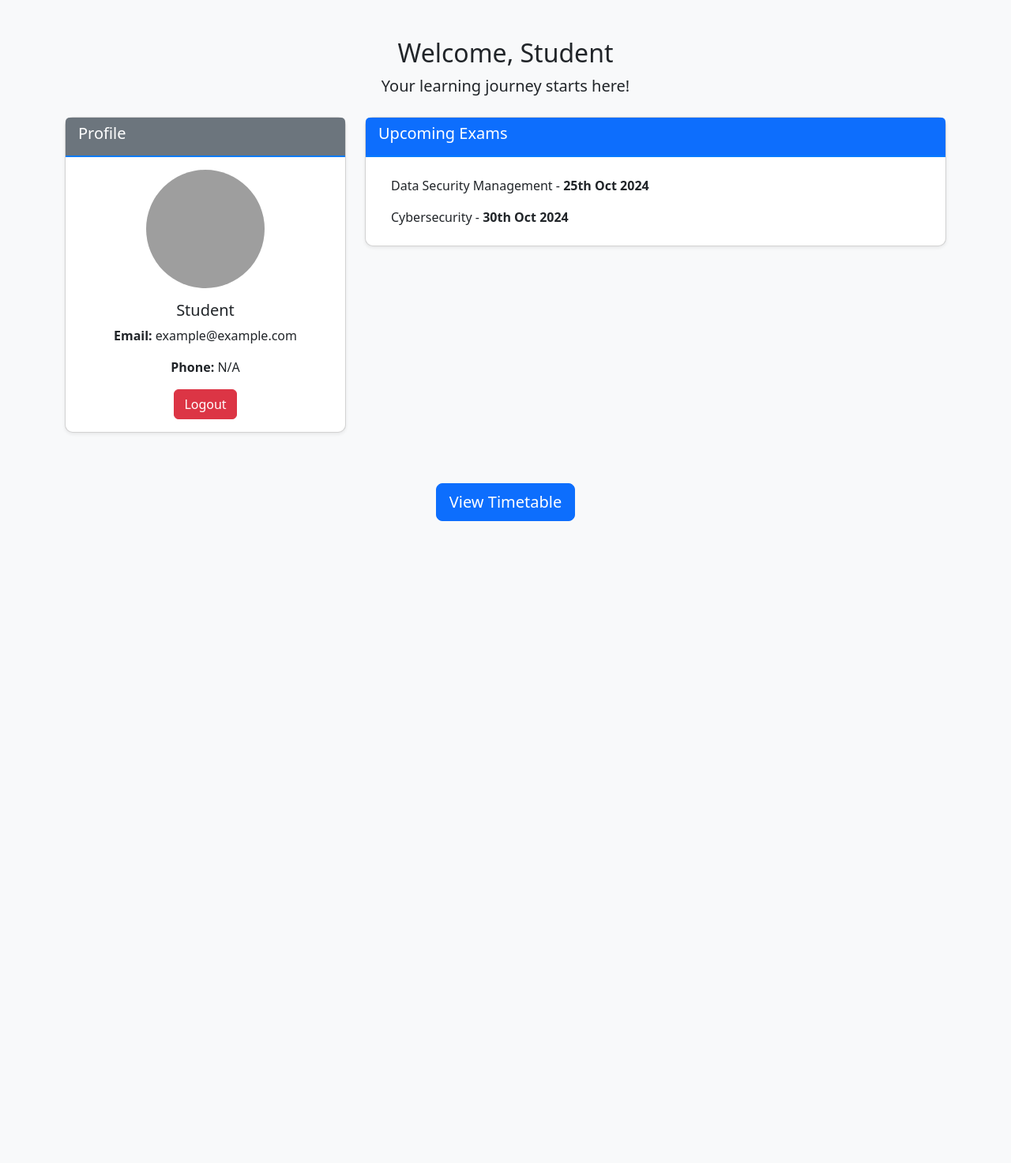
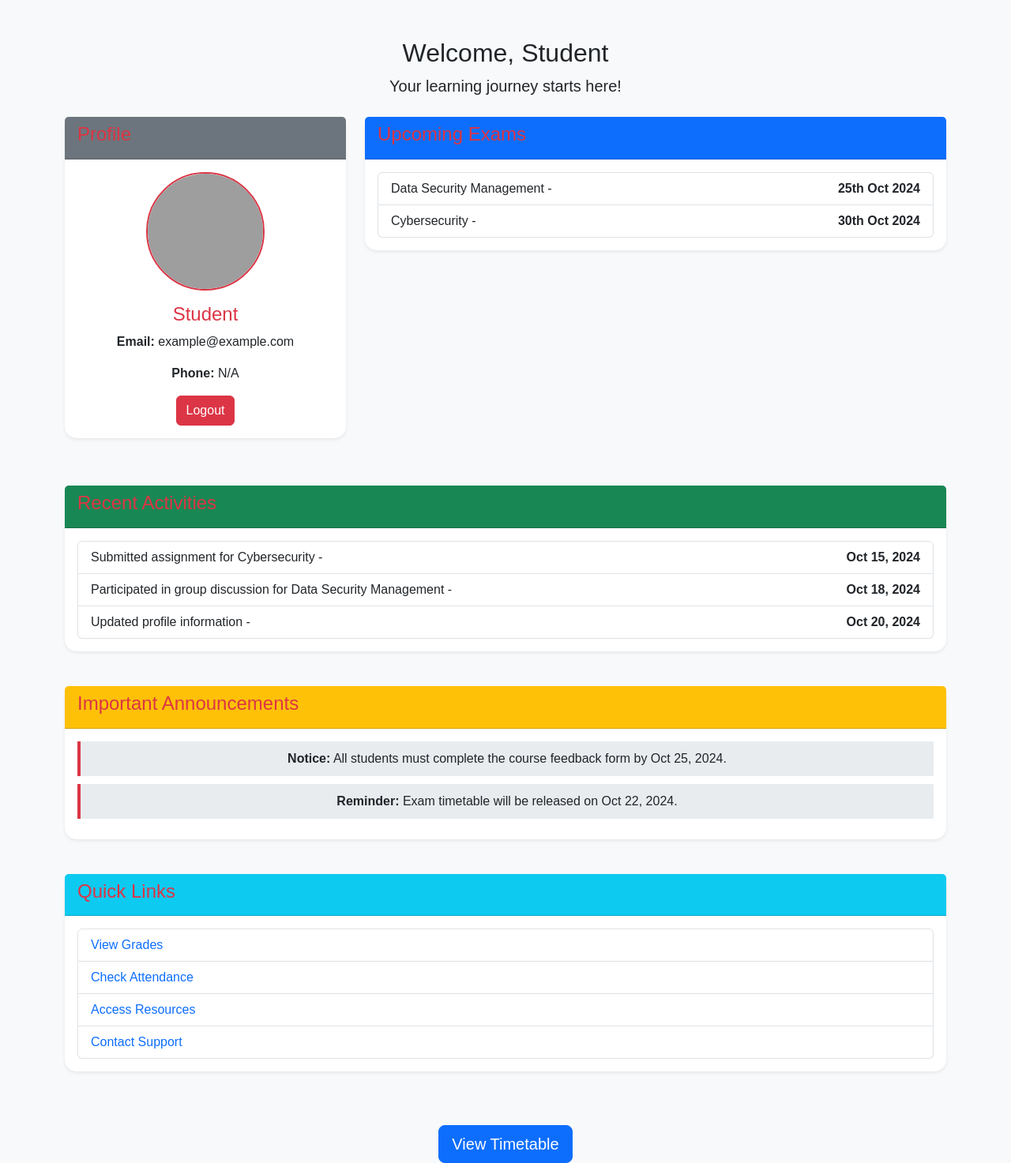
Before and after one commit to johncybersec1/smartsys, a Flask app: template templates/stddashboard.html in a window 1280 px wide. Shown: the whole page at 79% size. Before the commit the page ends 660 px from the top, so only its background shows below. Run offline with Flask 3, Linux system fonts and the light colour scheme; the template is opened without the code that fills it: most values are stand-ins (such as "Sample title", 1, 10 or a date in 2020); grey boxes are pictures that could not be loaded.

Commit message:
visual changes for dash

```diff
--- a/templates/stddashboard.html
+++ b/templates/stddashboard.html
@@ -7,7 +7,7 @@
     <!-- Bootstrap CSS -->
     <link href="https://cdn.jsdelivr.net/npm/bootstrap@5.3.0-alpha1/dist/css/bootstrap.min.css" rel="stylesheet">
     <!-- Custom CSS -->
-    <link rel="stylesheet" href="{{ url_for('static', filename='dash.css') }}">
+    <link rel="stylesheet" href="{{ url_for('static', filename='styles.css') }}">
     <style>
         /* Custom styles for profile photo */
         #profile-photo {
@@ -15,6 +15,23 @@
             height: 150px; /* Adjust height */
             object-fit: cover; /* Ensures the image covers the area without distortion */
             border-radius: 50%; /* Make it a circle */
+            border: 2px solid #dc3545; /* Optional: Add a border */
+        }
+        .card {
+            margin-bottom: 20px; /* Add space between cards */
+        }
+        .card-header {
+            font-weight: bold;
+        }
+        .list-group-item {
+            display: flex;
+            justify-content: space-between;
+        }
+        .announcement {
+            background-color: #e9ecef;
+            border-left: 4px solid #dc3545;
+            padding: 10px;
+            margin-bottom: 10px;
         }
     </style>
 </head>
@@ -62,6 +79,62 @@
             </div>
         </div>
 
+        <!-- Recent Activities Section -->
+        <div class="row mb-4">
+            <div class="col-md-12">
+                <div class="card shadow-sm">
+                    <div class="card-header bg-success text-white">
+                        <h5>Recent Activities</h5>
+                    </div>
+                    <div class="card-body">
+                        <ul class="list-group">
+                            <li class="list-group-item">Submitted assignment for Cybersecurity - <strong>Oct 15, 2024</strong></li>
+                            <li class="list-group-item">Participated in group discussion for Data Security Management - <strong>Oct 18, 2024</strong></li>
+                            <li class="list-group-item">Updated profile information - <strong>Oct 20, 2024</strong></li>
+                        </ul>
+                    </div>
+                </div>
+            </div>
+        </div>
+
+        <!-- Important Announcements -->
+        <div class="row mb-4">
+            <div class="col-md-12">
+                <div class="card shadow-sm">
+                    <div class="card-header bg-warning text-white">
+                        <h5>Important Announcements</h5>
+                    </div>
+                    <div class="card-body">
+                        <div class="announcement">
+                            <strong>Notice:</strong> All students must complete the course feedback form by Oct 25, 2024.
+                        </div>
+                        <div class="announcement">
+                            <strong>Reminder:</strong> Exam timetable will be released on Oct 22, 2024.
+                        </div>
+                    </div>
+                </div>
+            </div>
+        </div>
+
+        <!-- Quick Links Section -->
+        <div class="row mb-4">
+            <div class="col-md-12">
+                <div class="card shadow-sm">
+                    <div class="card-header bg-info text-white">
+                        <h5>Quick Links</h5>
+                    </div>
+                    <div class="card-body">
+                        <ul class="list-group">
+                            <li class="list-group-item"><a href="{{ url_for('view_grades') }}" class="text-decoration-none">View Grades</a></li>
+                            <li class="list-group-item"><a href="{{ url_for('check_attendance') }}" class="text-decoration-none">Check Attendance</a></li>
+                            <li class="list-group-item"><a href="{{ url_for('resources') }}" class="text-decoration-none">Access Resources</a></li>
+                            <li class="list-group-item"><a href="{{ url_for('support') }}" class="text-decoration-none">Contact Support</a></li>
+                        </ul>
+                    </div>
+                </div>
+            </div>
+        </div>
+
         <!-- Timetable (initially hidden, will be shown on button click) -->
         <div id="timetable-section" class="mt-4" style="display:none;">
             <h4 class="text-center">Your Timetable</h4>
```
Also changed, not shown: static/uploads/profile1.jpg (renamed from uploads/profile1.jpg), static/uploads/profile2.jpg (renamed from uploads/profile2.jpg), static/uploads/profile3.jpg (renamed from uploads/profile3.jpg), static/uploads/profile4.jpg (renamed from uploads/profile4.jpg), static/uploads/profile5.jpg (renamed from uploads/profile5.jpg).
